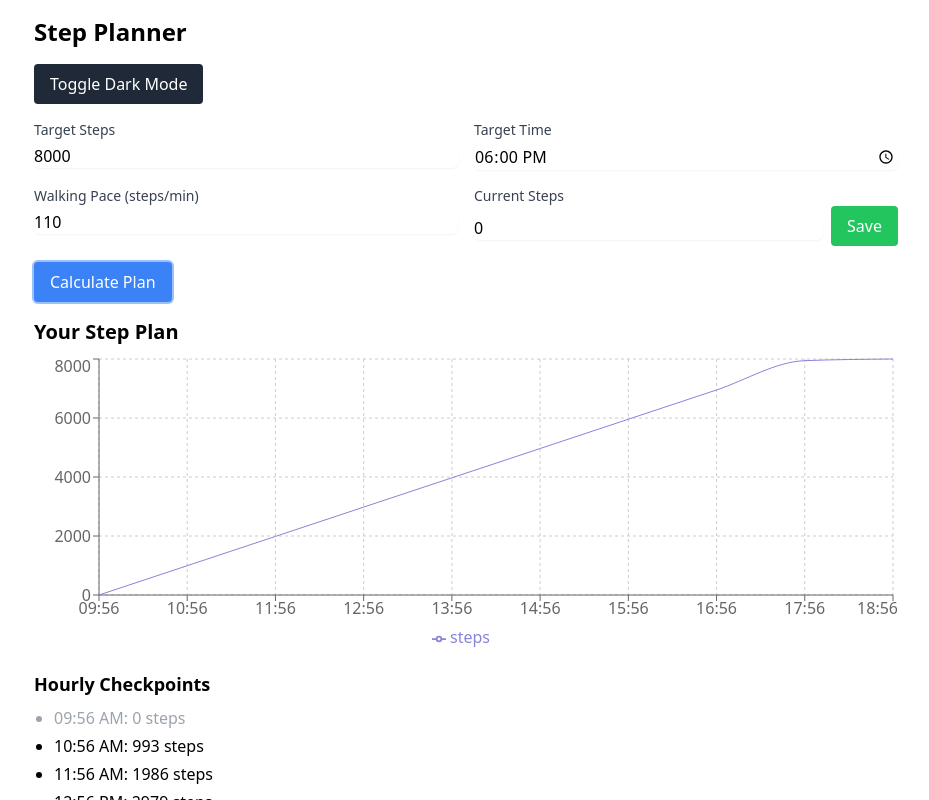
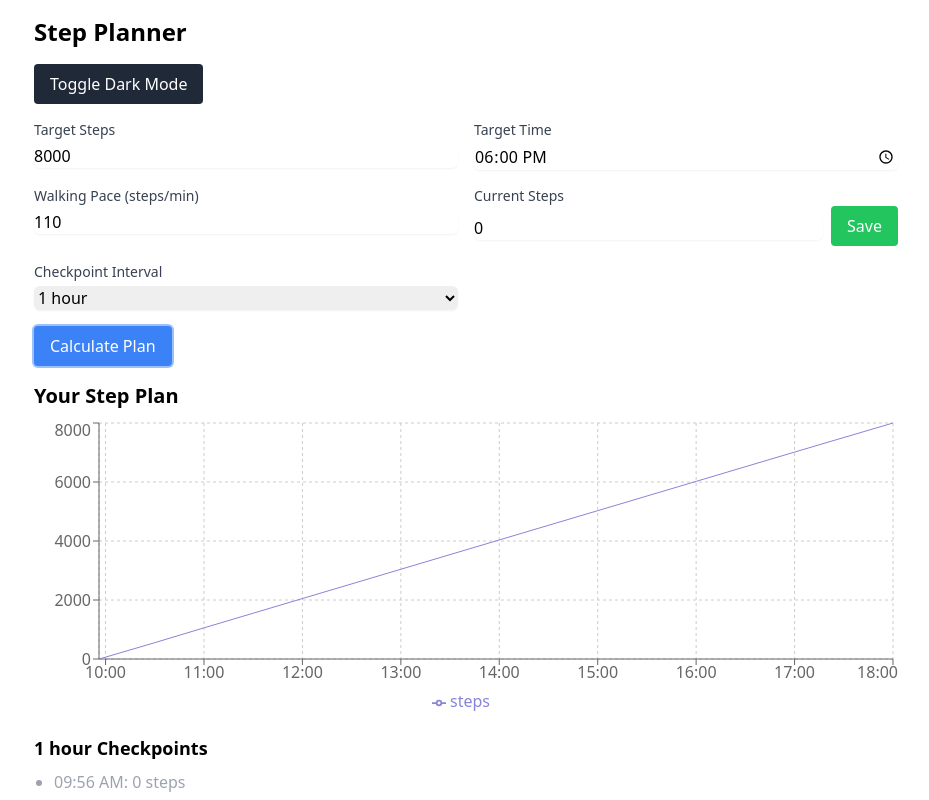
Before and after one commit to atulpatildbz/steps-planner, a React (Vite) app: page / in a window 1280 px wide. Both pictures are taken after a click on the button "Calculate Plan". Shown: the top 800 px of the page, without its empty margins (174-1103 px from the left). Built offline with nearby package versions, Linux system fonts and the light colour scheme.

Commit message:
add more checkpoints options

```diff
--- a/src/App.jsx
+++ b/src/App.jsx
@@ -11,6 +11,7 @@ const StepPlanner = () => {
   const [chartData, setChartData] = useState([]);
   const [metrics, setMetrics] = useState({ stepsPerHour: 0, restWalkRatio: '0.00', minutesWalkPerHour: 0 });
   const [isDarkMode, setIsDarkMode] = useState(() => window.matchMedia('(prefers-color-scheme: dark)').matches);
+  const [checkpointInterval, setCheckpointInterval] = useState(60); // minutes (60 = hourly, 30 = half-hourly)
 
   useEffect(() => {
     const savedData = localStorage.getItem('stepData');
@@ -65,12 +66,47 @@ const StepPlanner = () => {
       steps: currentSteps,
     });
 
-    for (let i = 1; i <= Math.ceil(timeLeft); i++) {
-      const time = new Date(now.getTime() + i * 3600000);
-      accumulatedSteps = Math.min(targetSteps, accumulatedSteps + stepsPerHour);
+    // Find the next even checkpoint time based on the interval
+    const roundToNextCheckpoint = (date) => {
+      const minutes = date.getMinutes();
+      const remainder = minutes % checkpointInterval;
+
+      if (remainder === 0) {
+        // If we're exactly on a checkpoint, move to the next one
+        return new Date(date.getTime() + checkpointInterval * 60000);
+      }
+
+      // Round up to the next checkpoint time
+      const minutesToAdd = checkpointInterval - remainder;
+      const nextTime = new Date(date.getTime() + minutesToAdd * 60000);
+      // Set seconds to 0 for even checkpoints
+      nextTime.setSeconds(0);
+      return nextTime;
+    };
+
+    // Generate checkpoints at even intervals
+    let checkpointTime = roundToNextCheckpoint(now);
+
+    while (checkpointTime <= target) {
+      // Calculate how much time has passed since now (in hours)
+      const hoursPassed = (checkpointTime - now) / 3600000;
+      // Calculate expected steps based on hourly rate
+      accumulatedSteps = Math.min(targetSteps, currentSteps + Math.ceil(hoursPassed * stepsPerHour));
+
       newPlan.push({
-        time: time.toLocaleTimeString([], { hour: '2-digit', minute: '2-digit' }),
+        time: checkpointTime.toLocaleTimeString([], { hour: '2-digit', minute: '2-digit' }),
         steps: accumulatedSteps,
+      });
+
+      // Move to next checkpoint
+      checkpointTime = new Date(checkpointTime.getTime() + checkpointInterval * 60000);
+    }
+
+    // Add target time as the final checkpoint if it's not already included
+    if (newPlan[newPlan.length - 1].time !== target.toLocaleTimeString([], { hour: '2-digit', minute: '2-digit' })) {
+      newPlan.push({
+        time: target.toLocaleTimeString([], { hour: '2-digit', minute: '2-digit' }),
+        steps: targetSteps,
       });
     }
 
@@ -116,6 +152,17 @@ const StepPlanner = () => {
       restWalkRatio,
       minutesWalkPerHour
     });
+  };
+
+  // Get the interval name based on the minutes
+  const getIntervalName = (minutes) => {
+    switch (minutes) {
+      case 15: return "15 minutes";
+      case 30: return "30 minutes";
+      case 60: return "1 hour";
+      case 120: return "2 hours";
+      default: return `${minutes} minutes`;
+    }
   };
 
   return (
@@ -172,6 +219,19 @@ const StepPlanner = () => {
             </button>
           </div>
         </div>
+        <div>
+          <label className="block text-sm font-medium text-gray-700 dark:text-gray-300">Checkpoint Interval</label>
+          <select
+            value={checkpointInterval}
+            onChange={(e) => setCheckpointInterval(Number(e.target.value))}
+            className="mt-1 block w-full rounded-md border-gray-300 shadow-sm focus:border-indigo-300 focus:ring focus:ring-indigo-200 focus:ring-opacity-50 dark:bg-gray-700 dark:border-gray-600 dark:placeholder-gray-400 dark:text-white"
+          >
+            <option value="15">15 minutes</option>
+            <option value="30">30 minutes</option>
+            <option value="60">1 hour</option>
+            <option value="120">2 hours</option>
+          </select>
+        </div>
       </div>
       <button
         onClick={calculatePlan}
@@ -205,7 +265,7 @@ const StepPlanner = () => {
             </LineChart>
           </ResponsiveContainer>
           <div className="mt-4">
-            <h3 className="text-lg font-semibold mb-2">Hourly Checkpoints</h3>
+            <h3 className="text-lg font-semibold mb-2">{getIntervalName(checkpointInterval)} Checkpoints</h3>
             <ul className="list-disc pl-5">
               {chartData.map((point, index) => {
                 const isPast = new Date(point.time) < new Date();
```
Also changed, not shown: 1 other file (tests, documents, lock files or other folders).
